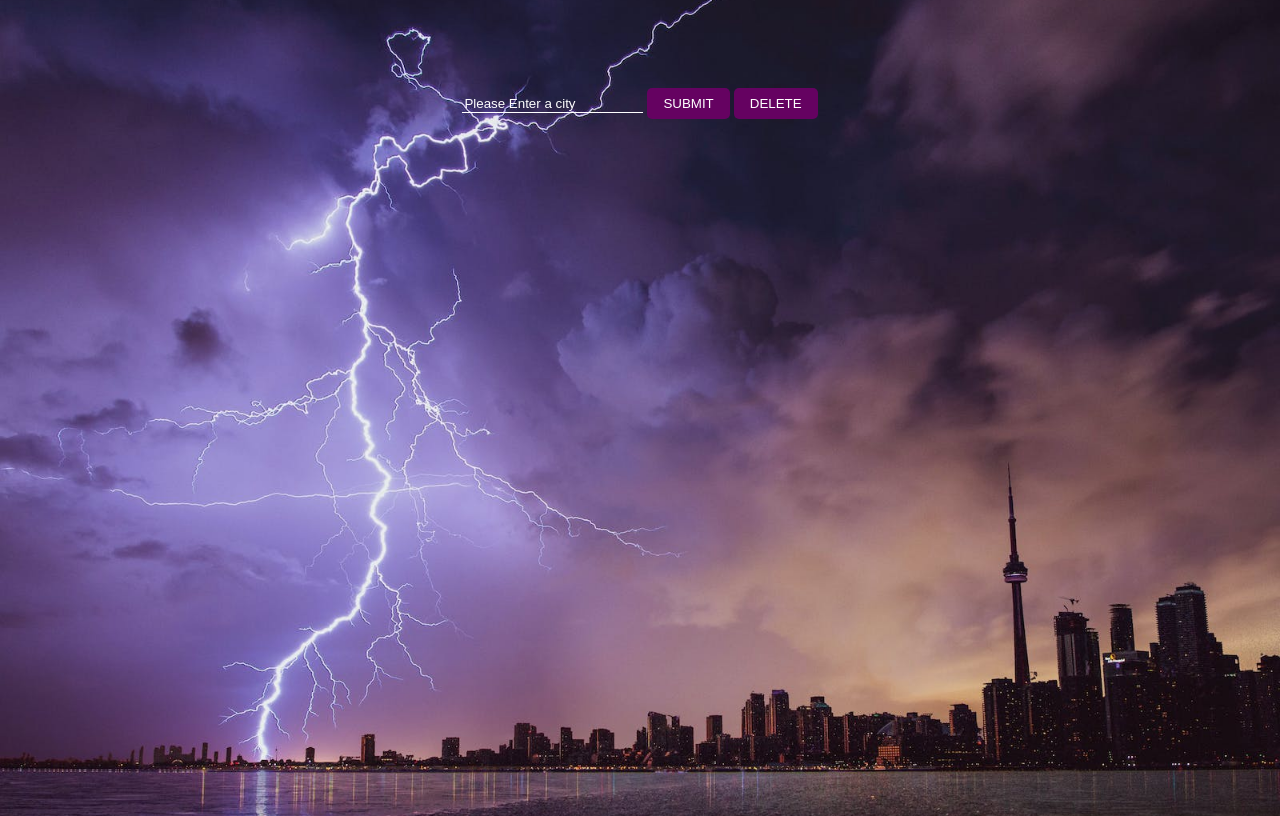
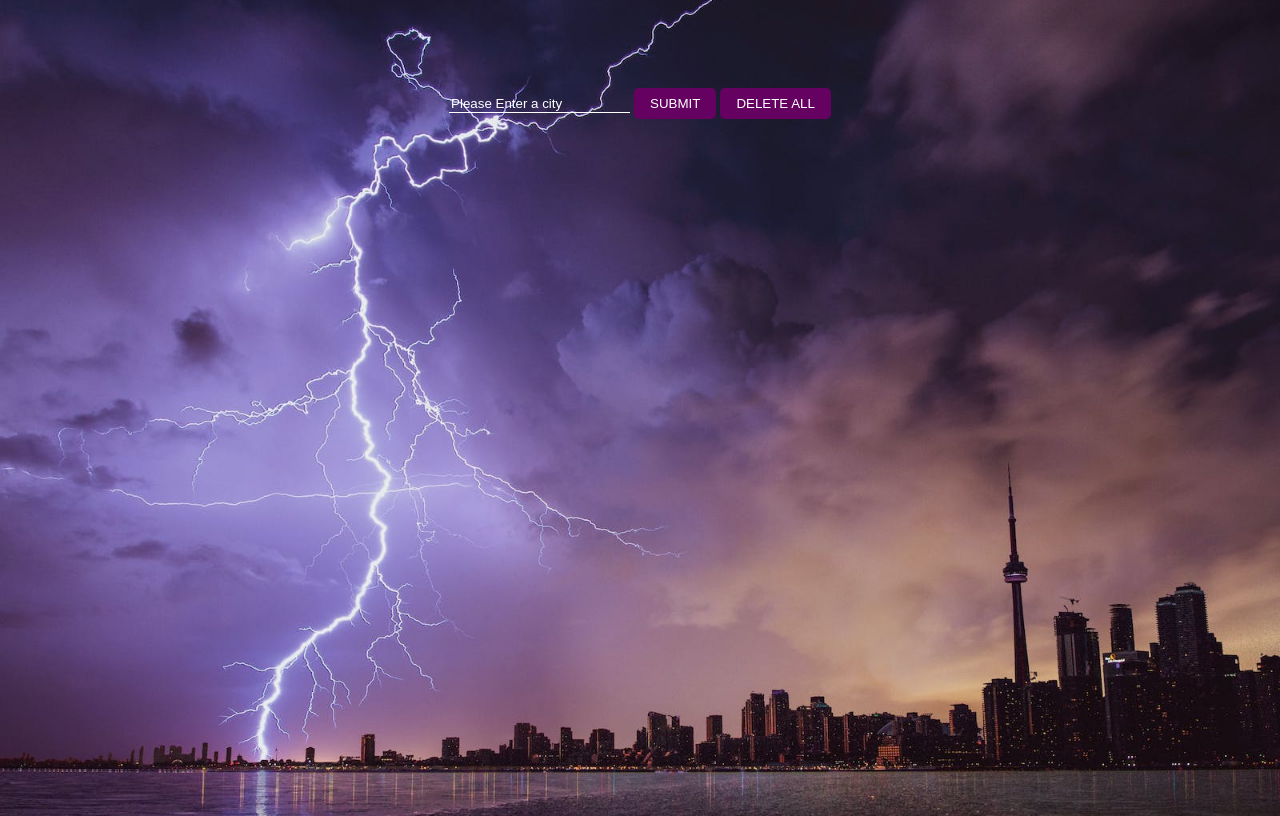
Before and after one commit to sercanyilmaz7/weather-app, a plain HTML site: page index.html in a window 1280 px wide. Drawn offline with Linux system fonts and the light colour scheme.

Commit message:
delete all

```diff
--- a/index.html
+++ b/index.html
@@ -12,7 +12,7 @@
     <form class="form" action="">
         <input type="text" name="" id="input" placeholder="Please Enter a city">
         <button class="button" type="submit">SUBMIT</button>
-        <button class="delete" type="button">DELETE</button>
+        <button class="delete" type="button">DELETE ALL</button>
     </form>
 
     <div class="container">
```
